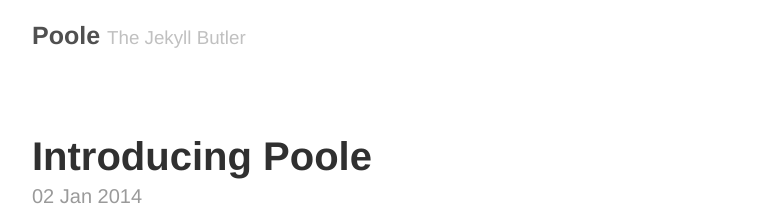
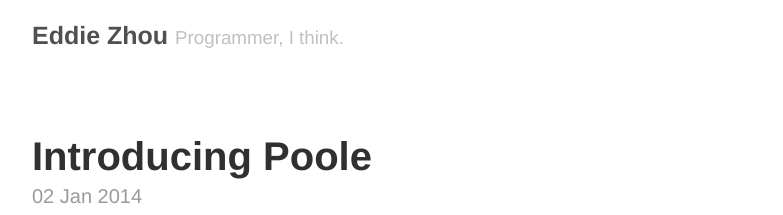
Before and after one commit to TwelveNights/TwelveNights.github.io, a Jekyll site: the page built from index.html, in a window 1280 px wide. Shown: the top 215 px of the page, without its empty margins (248-1031 px from the left). Built offline with Jekyll 4.4.1, drawn with Linux system fonts in a browser that asks for light colours; the list of posts is cut into pages by our own code.

Commit message:
Update _config.yml

```diff
--- a/_config.yml
+++ b/_config.yml
@@ -3,17 +3,17 @@
 relative_permalinks: true
 
 # Setup
-title:            Poole
-tagline:          The Jekyll Butler
-url:              http://getpoole.com
+title:            Eddie Zhou
+tagline:          Programmer, I think.
+url:              http://eddiezhou.me
 paginate:         1
 baseurl:          /
 author:
-  name:           Mark Otto
-  url:            https://twitter.com/mdo
-  email:          markdotto@gmail.com
+  name:           Eddie Zhou
+  url:            https://github.com/TwelveNights
+  email:          me@eddiezhou.me
 
 # Custom vars
 version:          1.0.0
 github:
-  repo:           https://github.com/poole/poole
+  repo:           https://github.com/TwelveNights/TwelveNights.github.io/
```
